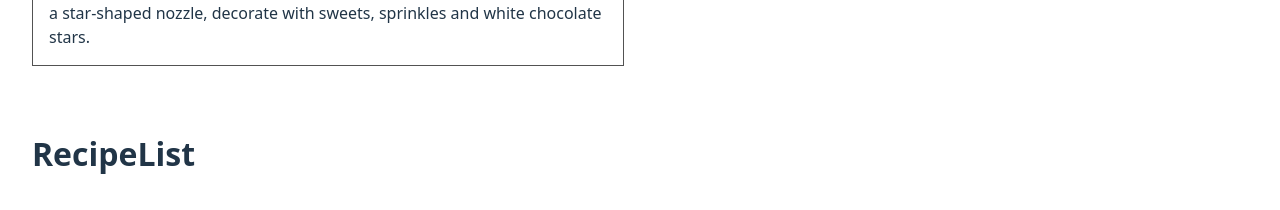
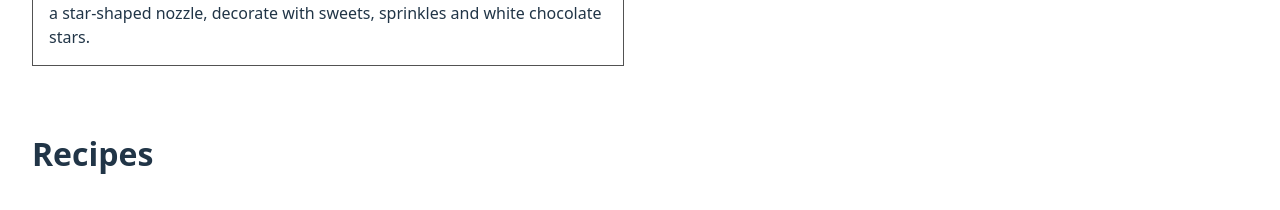
Before and after one commit to 7NoGameNoLife7/Work-Projet-Compare, a React (Vite) app: page / in a window 1280 px wide. Shown: the part 1200-1410 px from the top of the page. Built offline with nearby package versions, Linux system fonts and the light colour scheme.

Commit message:
Update RecipeList.tsx

```diff
--- a/src/components/RecipeList.tsx
+++ b/src/components/RecipeList.tsx
@@ -13,7 +13,7 @@ const RecipeList = ({
 }: RecipeListProps) => {
 	return (
 		<>
-			<h2>RecipeList</h2>
+			<h2>Recipes</h2>
 			<div className="recipe-list">
 				{recipes.map((recipe) => (
 					<RecipeCard
```
